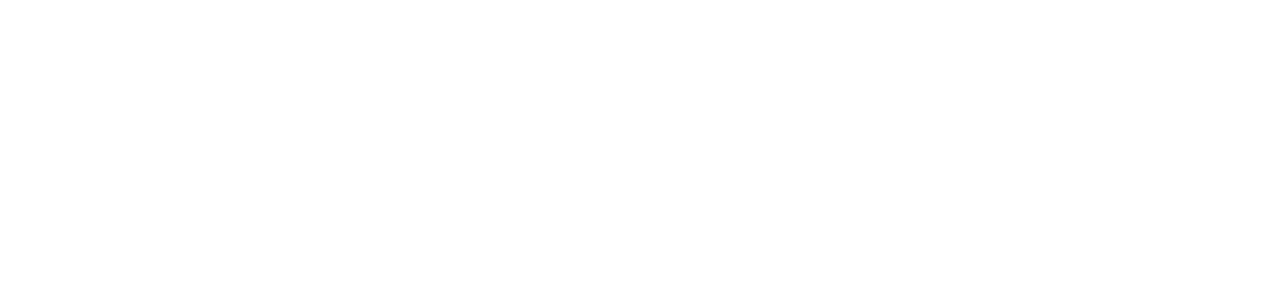
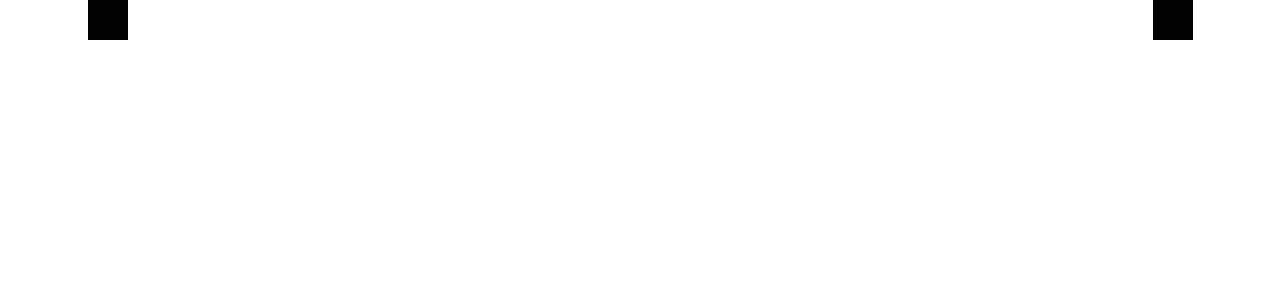
Before and after one commit to p-kosinski/url-shortening-api, a React (Create React App) app: page / in a window 1280 px wide. Shown: the top 300 px of the page. Built offline with nearby package versions, Linux system fonts and the light colour scheme.

Commit message:
Add Container component & global styling rules

```diff
--- a/src/App.js
+++ b/src/App.js
@@ -1,8 +1,32 @@
 import './App.scss';
 
+import Container from './components/layout/Container/Container';
+
 const App = () => (
-  <div className='App'>
-
+  <div className='App' style={{
+    width: '100%',
+  }}>
+    <Container>
+      <div style={{
+        display: 'flex',
+        justifyContent: 'space-between'
+      }}>
+        <div
+          style={{
+            height: '2.5rem',
+            width: '2.5rem',
+            backgroundColor: 'black'
+          }}
+        ></div>
+        <div
+          style={{
+            height: '2.5rem',
+            width: '2.5rem',
+            backgroundColor: 'black'
+          }}
+        ></div>
+      </div>
+    </Container>
   </div>
 );
 
--- /dev/null
+++ b/src/components/layout/Container/Container.js
@@ -0,0 +1,15 @@
+import PropTypes from 'prop-types';
+
+import styles from './Container.module.scss';
+
+const Container = ({ children }) => (
+  <div className={styles.component}>
+    {children}
+  </div>
+);
+
+Container.propTypes = {
+  children: PropTypes.node,
+};
+
+export default Container;
--- /dev/null
+++ b/src/components/layout/Container/Container.module.scss
@@ -0,0 +1,4 @@
+.component {
+  margin: 0 auto;
+  width: min(87%, 1105px);
+}
--- a/src/styles/_global.scss
+++ b/src/styles/_global.scss
@@ -1,2 +1,12 @@
 @use './typography';
 @import-normalize;
+
+*,
+*::before,
+*::after {
+  box-sizing: border-box;
+}
+
+body {
+  margin: 0;
+}
```
